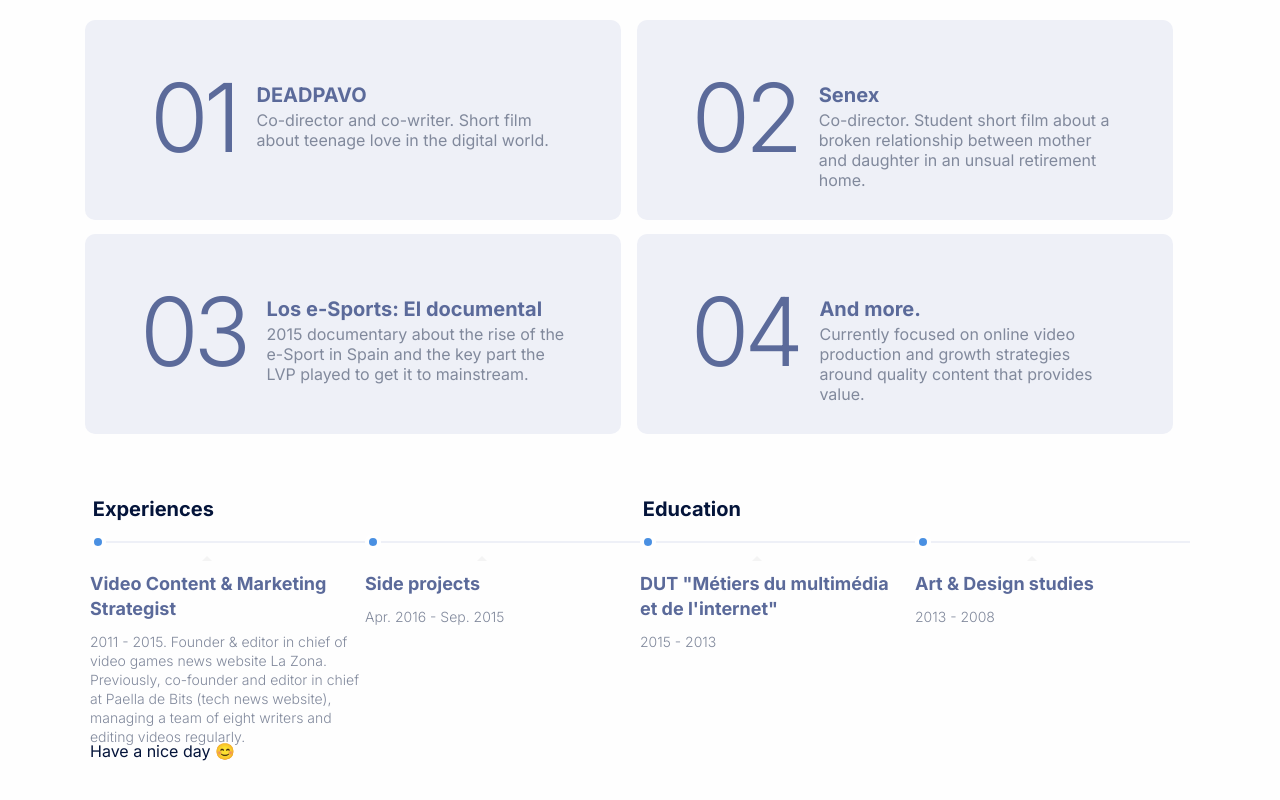
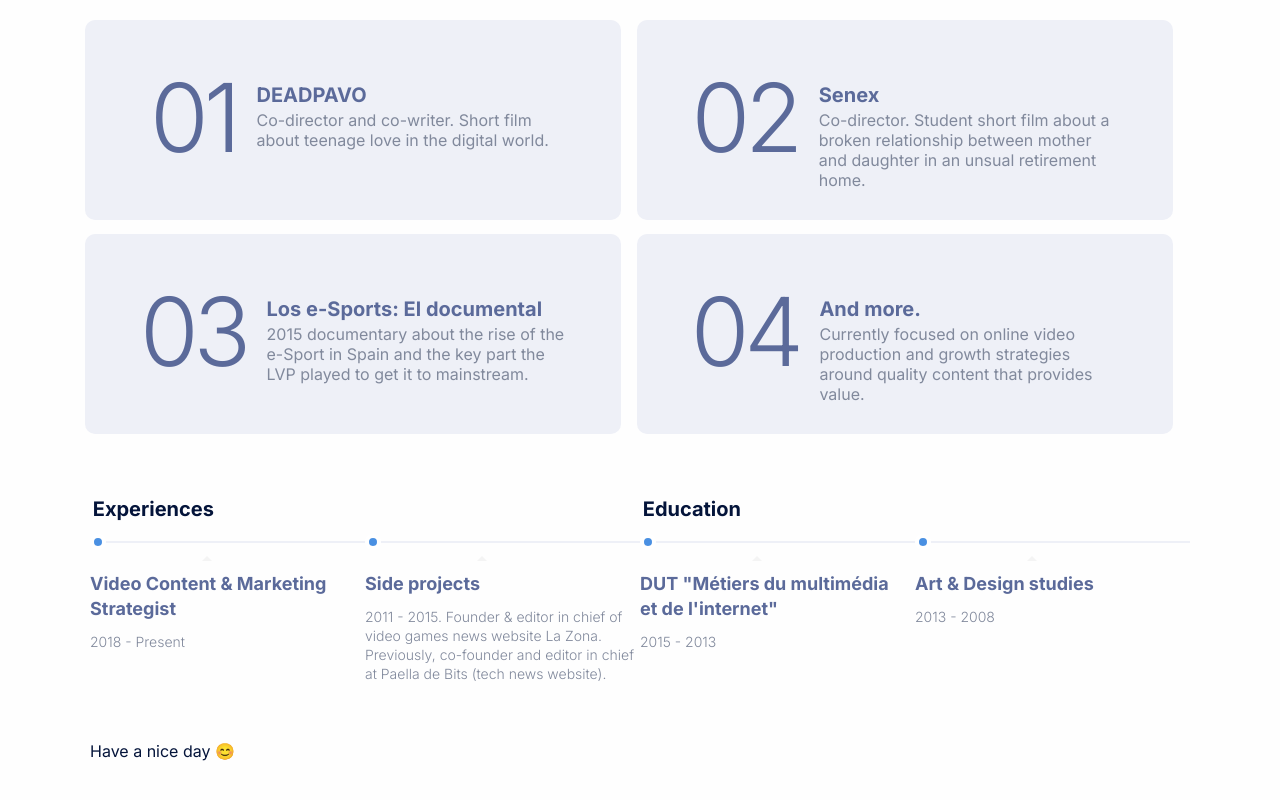
Before and after one commit to enricllonch/enricllonch.github.io, a plain HTML site: page index.html in a window 1280 px wide. Shown: the part 726-1526 px from the top of the page. Drawn offline with Linux system fonts and the light colour scheme.

Commit message:
Update index.html

```diff
--- a/index.html
+++ b/index.html
@@ -128,8 +128,7 @@ Graphics, Storytelling, Video Ideation</span>
 		    <p class="description">
 		      Video Content & Marketing Strategist
 		    </p>
-			  <span class="date">2011 - 2015. Founder & editor in chief of video games news website </b>La Zona<b>.
-Previously, co-founder and editor in chief at Paella de Bits (tech news website), managing a team of eight writers and editing videos regularly.</span>
+			  <span class="date">2018 - Present</span>
 		  </li>
 
 		  <li>
@@ -137,7 +136,8 @@ Previously, co-founder and editor in chief at Paella de Bits (tech news website)
 		    <p class="description">
 		      Side projects
 		    </p>
-		    <span class="date">Apr. 2016 - Sep. 2015</span>
+		    <span class="date">2011 - 2015. Founder & editor in chief of video games news website </b>La Zona<b>.
+			  Previously, co-founder and editor in chief at <b>Paella de Bits</b> (tech news website).</span>
 
 		  </li>
 
```
